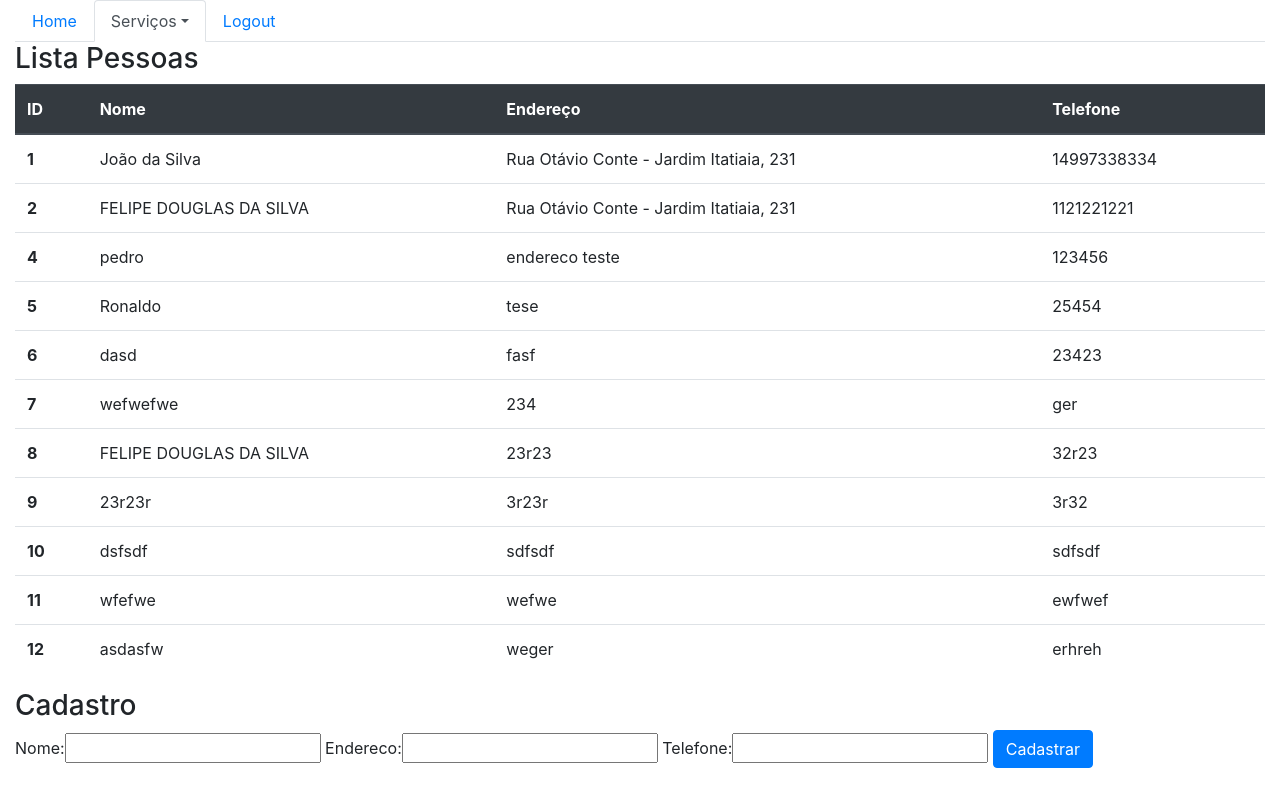
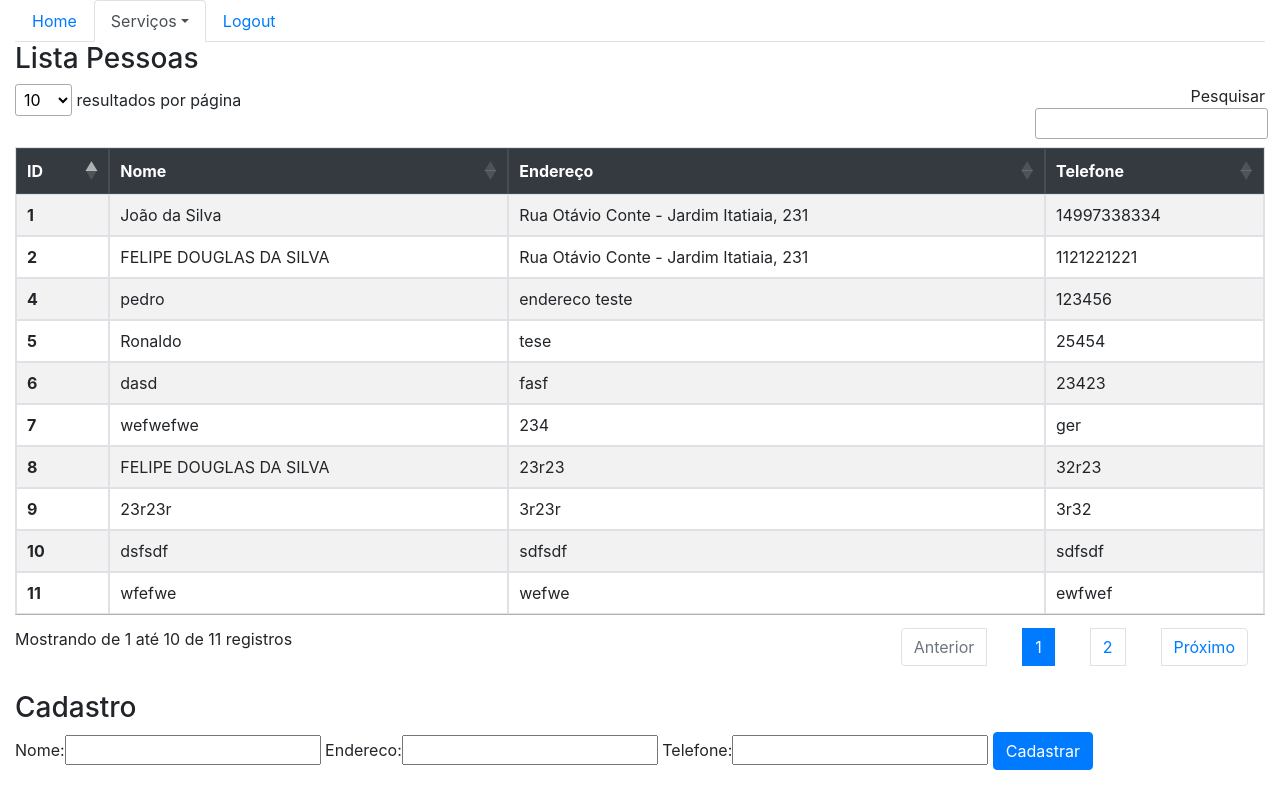
Before and after one commit to felipeDS91/tcc-univesp, a Django app: page /sistema/pessoas/ in a window 1280 px wide. Run offline with Django 3.2, Linux system fonts and the light colour scheme; a user stored in the database is signed in; data comes from the database, SQL or seed files in the repository; both versions use the stored data as it was after the commit; some libraries are stand-ins or nearby versions.

Commit message:
Inserindo datatables

```diff
--- a/core/templates/core/lista_pessoas.html
+++ b/core/templates/core/lista_pessoas.html
@@ -1,7 +1,15 @@
 {% extends 'base.html'%}
 {% load bootstrap %}
 
+{% block header %}
+
+    <link rel="stylesheet" href="https://cdn.datatables.net/1.10.19/css/jquery.dataTables.min.css">
+
+{% endblock %}
+
+
 {% block menu %}
+
     <ul class="nav nav-tabs">
         <li class="nav-item">
             <a class="nav-link" href="{% url 'core_home' %}">Home</a>
@@ -20,14 +28,16 @@
         <a class="nav-link" href="#">Logout</a>
         </li>
     </ul>
+
 {% endblock %}
+
 
 {% block main %}
 
  <class class="row">
         <class class="col-sm-12">
             <h3>Lista Pessoas</h3>
-        <table class="table">
+            <table id="table" class="table table-hover table-striped table-bordered">
                 <thead class="thead-dark">
                     <tr>
                         <th scope="col">ID</th>
@@ -45,10 +55,10 @@
                             <td>{{pessoa.telefone}}</td>
                         </tr>
                     {% endfor %}
-
                 </tbody>
             </table>
         </class>
+
         <class class="col-sm-12">
             <h3>Cadastro</h3>
             <form action="{% url 'core_pessoa_novo' %}" method="POST">
@@ -65,3 +75,42 @@
 
 
 {% endblock %}
+
+{% block footer %}
+
+    <script type="text/javascript" src="https://cdn.datatables.net/1.10.19/js/jquery.dataTables.min.js"></script>
+    <script type="text/javascript" src="https://cdn.datatables.net/1.10.19/js/dataTables.bootstrap4.min.js"></script>
+
+    <script type="text/javascript">
+        $(document).ready(function() {
+            $('#table').DataTable( {
+                "language": {
+                    "sEmptyTable": "Nenhum registro encontrado",
+                    "sInfo": "Mostrando de _START_ até _END_ de _TOTAL_ registros",
+                    "sInfoEmpty": "Mostrando 0 até 0 de 0 registros",
+                    "sInfoFiltered": "(Filtrados de _MAX_ registros)",
+                    "sInfoPostFix": "",
+                    "sInfoThousands": ".",
+                    "sLengthMenu": "_MENU_ resultados por página",
+                    "sLoadingRecords": "Carregando...",
+                    "sProcessing": "Processando...",
+                    "sZeroRecords": "Nenhum registro encontrado",
+                    "sSearch": "Pesquisar",
+                    "oPaginate": {
+                        "sNext": "Próximo",
+                        "sPrevious": "Anterior",
+                        "sFirst": "Primeiro",
+                        "sLast": "Último"
+                    },
+                    "oAria": {
+                        "sSortAscending": ": Ordenar colunas de forma ascendente",
+                        "sSortDescending": ": Ordenar colunas de forma descendente"
+                    }
+
+                }
+            } );
+        } );
+
+    </script>
+
+{% endblock %}
--- a/templates/base.html
+++ b/templates/base.html
@@ -6,7 +6,12 @@
     <meta charset="UTF-8">
     <meta name="viewport" content="width=device-width, initial-scale=1.0">
     <meta http-equiv="X-UA-Compatible" content="ie=edge">
-    <link rel="stylesheet" href="{% static 'bootstrap/css/bootstrap.css' %}">
+
+    <link rel="stylesheet" href="https://stackpath.bootstrapcdn.com/bootstrap/4.3.1/css/bootstrap.min.css">
+
+    {% block header %}
+    {% endblock %}
+
     <title>Sistema</title>
 </head>
 <body>
@@ -19,8 +24,13 @@
         {% endblock %}
 
     </div>
-    <script src="https://code.jquery.com/jquery-3.3.1.slim.min.js" integrity="sha384-q8i/X+965DzO0rT7abK41JStQIAqVgRVzpbzo5smXKp4YfRvH+8abtTE1Pi6jizo" crossorigin="anonymous"></script>
-    <script src="https://cdnjs.cloudflare.com/ajax/libs/popper.js/1.14.7/umd/popper.min.js" integrity="sha384-UO2eT0CpHqdSJQ6hJty5KVphtPhzWj9WO1clHTMGa3JDZwrnQq4sF86dIHNDz0W1" crossorigin="anonymous"></script>
-    <script src="{% static 'bootstrap/js/bootstrap.js' %}"></script>
+
+
+    <script type="text/javascript" src="https://code.jquery.com/jquery-3.3.1.js"></script>
+    <script src="https://cdnjs.cloudflare.com/ajax/libs/popper.js/1.14.7/umd/popper.min.js"></script>
+    <script src="https://stackpath.bootstrapcdn.com/bootstrap/4.3.1/js/bootstrap.min.js"></script>
+
+    {% block footer %}
+    {% endblock %}
 </body>
 </html>
--- a/templates/registration/login.html
+++ b/templates/registration/login.html
@@ -20,7 +20,7 @@
                 </div>
                 {% if form.errors %}
                     <p class=" label label-danger">
-                        Seu usuário ou senha são inválidos.
+                        Seu usuário ou senha são inválidos. <br>
                         Por favor, tente novamente.
                     </p>
                 {% endif %}
```
Also changed, not shown: db.sqlite3. Lines whose indentation alone changed are shown as unchanged.
